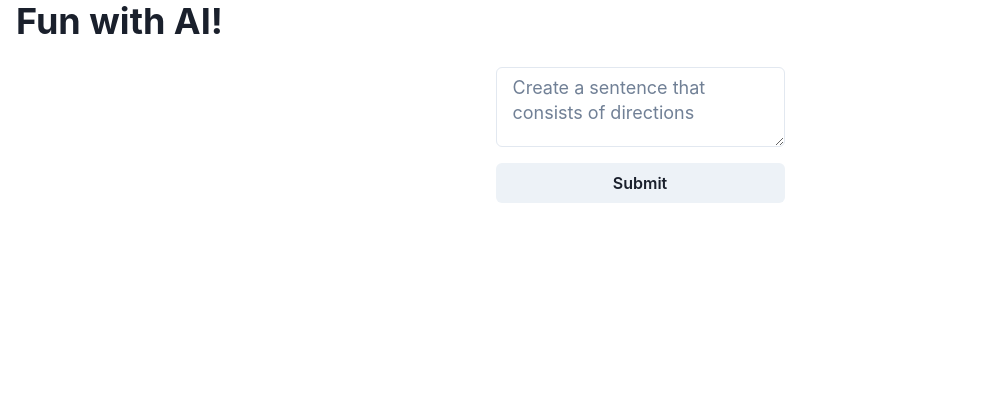
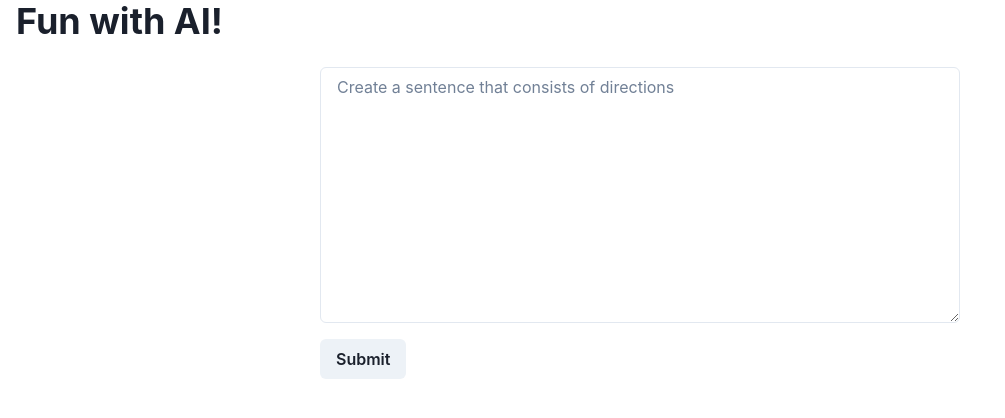
Before and after one commit to Johnnie71/OpenAI, a Next.js app: page / in a window 1280 px wide. Shown: the top 418 px of the page, without its empty margins (0-1005 px from the left). Built offline with nearby package versions, Linux system fonts and the light colour scheme.

Commit message:
changed width and height

```diff
--- a/components/Form/Form.jsx
+++ b/components/Form/Form.jsx
@@ -48,16 +48,20 @@ const Form = ({ setResults }) => {
 			<Box p={2}>
 				<Box my={4}>
 					<form onSubmit={submitHandler}>
+						<FormErrorMessage color="red">
+							Something went wrong!
+						</FormErrorMessage>
 						<FormControl isRequired>
-							<FormErrorMessage color="red">{error}</FormErrorMessage>
 							<Textarea
 								placeholder="Create a sentence that consists of directions"
 								value={directionsInput}
 								onChange={changeHandler}
-								size="lg"
+								w="container.sm"
+								h="2xs"
+								resize="both"
 							/>
 						</FormControl>
-						<Button width="full" mt={4} type="submit">
+						<Button width="auto" mt={4} type="submit">
 							{isLoading ? (
 								<CircularProgress isIndeterminate size="24px" color="teal" />
 							) : (
```
